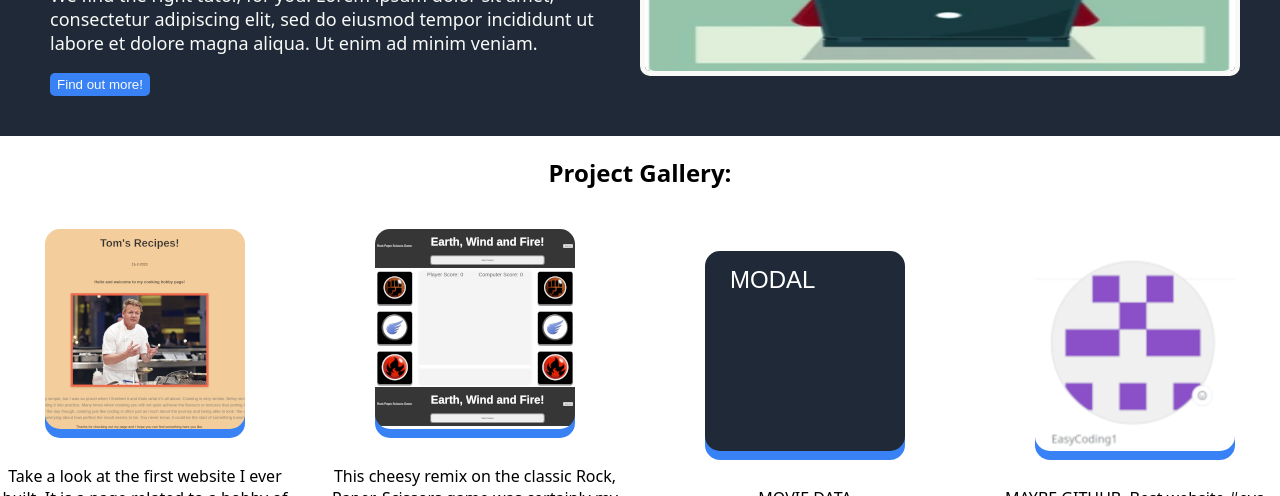
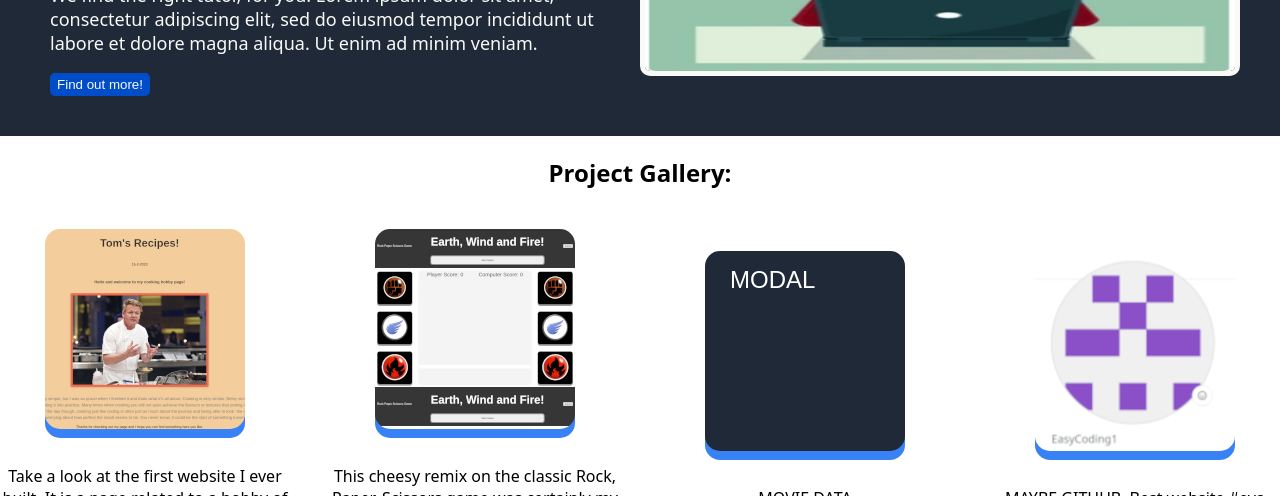
Before and after one commit to EasyCoding1/FACwebsiteCurrent, a plain HTML site: page index.html in a window 1280 px wide. In both pictures the pointer is over the button "Find out more!". Shown: the part 304-800 px from the top of the page. Drawn offline with Linux system fonts and the light colour scheme.

```diff
--- a/styles.css
+++ b/styles.css
@@ -113,6 +113,10 @@
     border-radius: 5px;
     padding: 4px;
     border: 0;
+}
+
+#topbutton:hover {
+   background-color:#004dca;
 }
 
 
```
